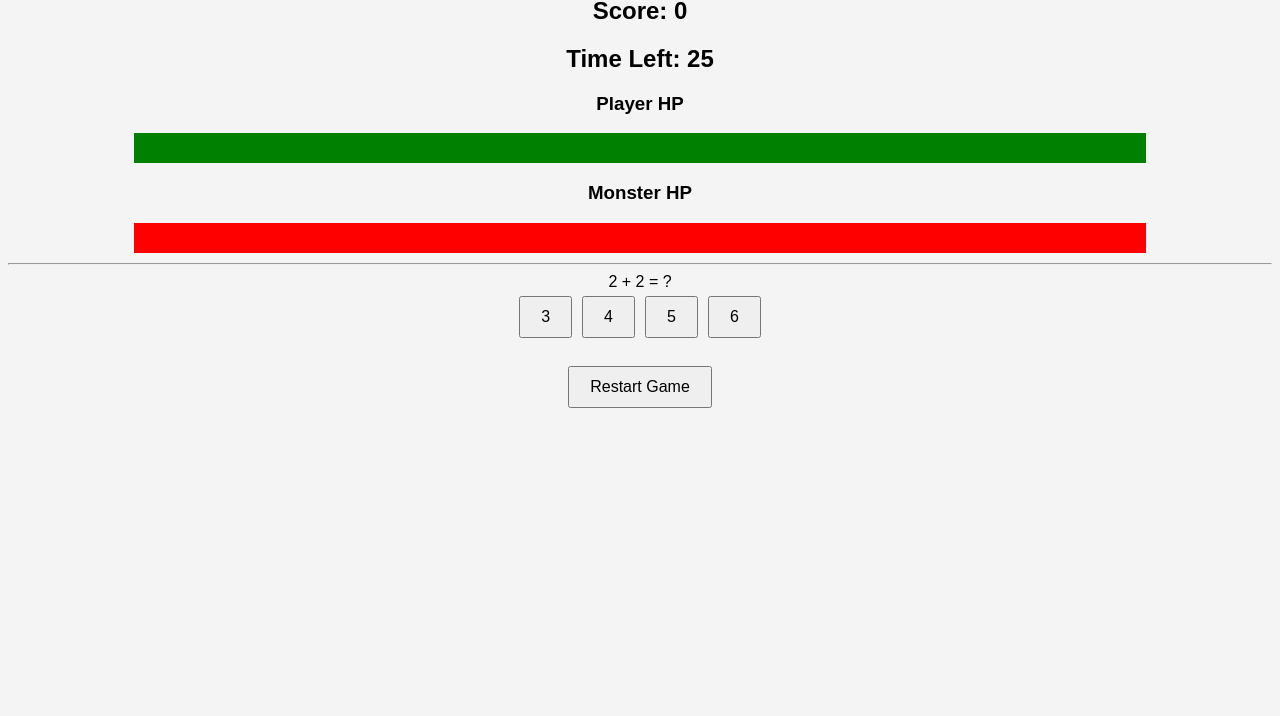
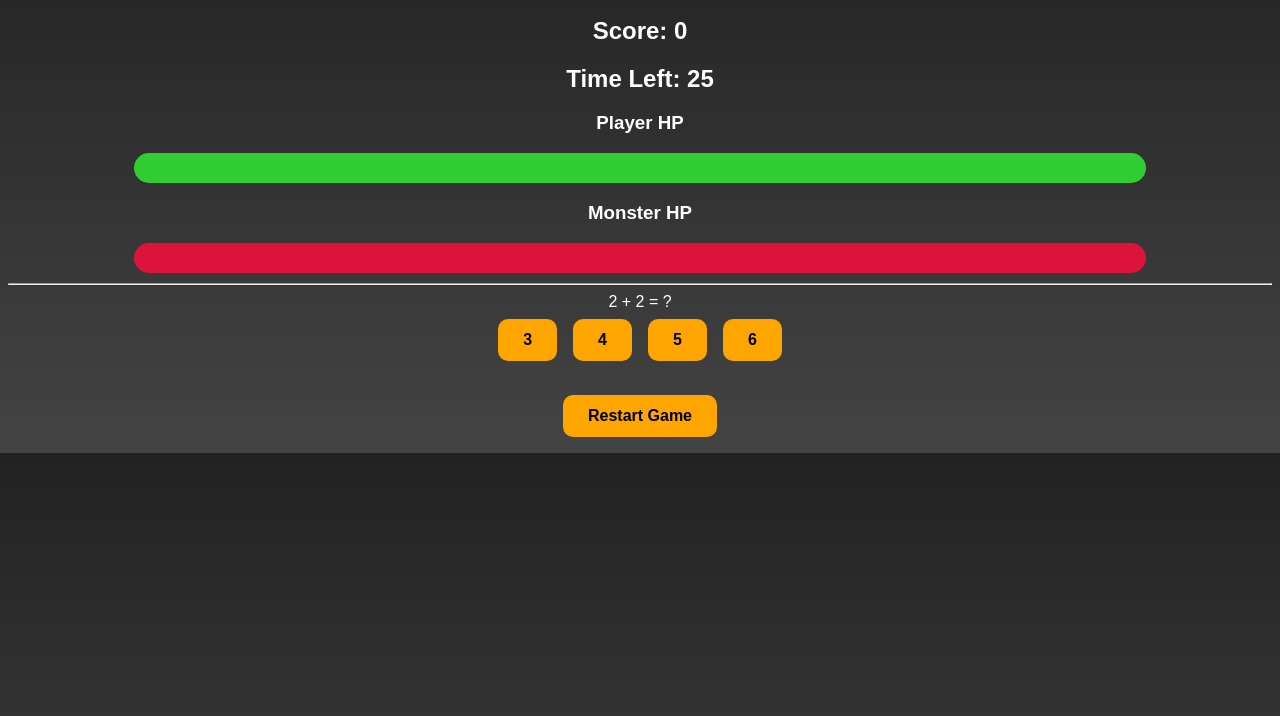
Before and after one commit to Banhbao178/Monster-game, a plain HTML site: page index.html in a window 1280 px wide. Shown: the part 84-800 px from the top of the page. Drawn offline with Linux system fonts and the light colour scheme.

Commit message:
Update style.css

```diff
--- a/style.css
+++ b/style.css
@@ -1,31 +1,70 @@
 body {
   text-align: center;
   font-family: Arial;
-  background: #f4f4f4;
+  background: linear-gradient(to bottom, #222, #444);
+  color: white;
+}
+
+h1 {
+  font-size: 40px;
 }
 
 .hp-bar {
   width: 80%;
   height: 30px;
-  background: #ccc;
+  background: #555;
   margin: 10px auto;
+  border-radius: 20px;
+  overflow: hidden;
 }
 
 .player {
   height: 100%;
   width: 100%;
-  background: green;
+  background: limegreen;
+  transition: width 0.3s ease;
 }
 
 .monster {
   height: 100%;
   width: 100%;
-  background: red;
+  background: crimson;
+  transition: width 0.3s ease;
 }
 
 button {
-  padding: 10px 20px;
-  margin: 5px;
+  padding: 12px 25px;
+  margin: 8px;
   font-size: 16px;
   cursor: pointer;
+  border-radius: 10px;
+  border: none;
+  background: orange;
+  font-weight: bold;
+  transition: transform 0.1s;
 }
+
+button:hover {
+  transform: scale(1.1);
+}
+
+.flash {
+  animation: flash 0.3s;
+}
+
+@keyframes flash {
+  0% { background: white; }
+  100% { background: inherit; }
+}
+
+.shake {
+  animation: shake 0.3s;
+}
+
+@keyframes shake {
+  0% { transform: translateX(0); }
+  25% { transform: translateX(-5px); }
+  50% { transform: translateX(5px); }
+  75% { transform: translateX(-5px); }
+  100% { transform: translateX(0); }
+}
```
